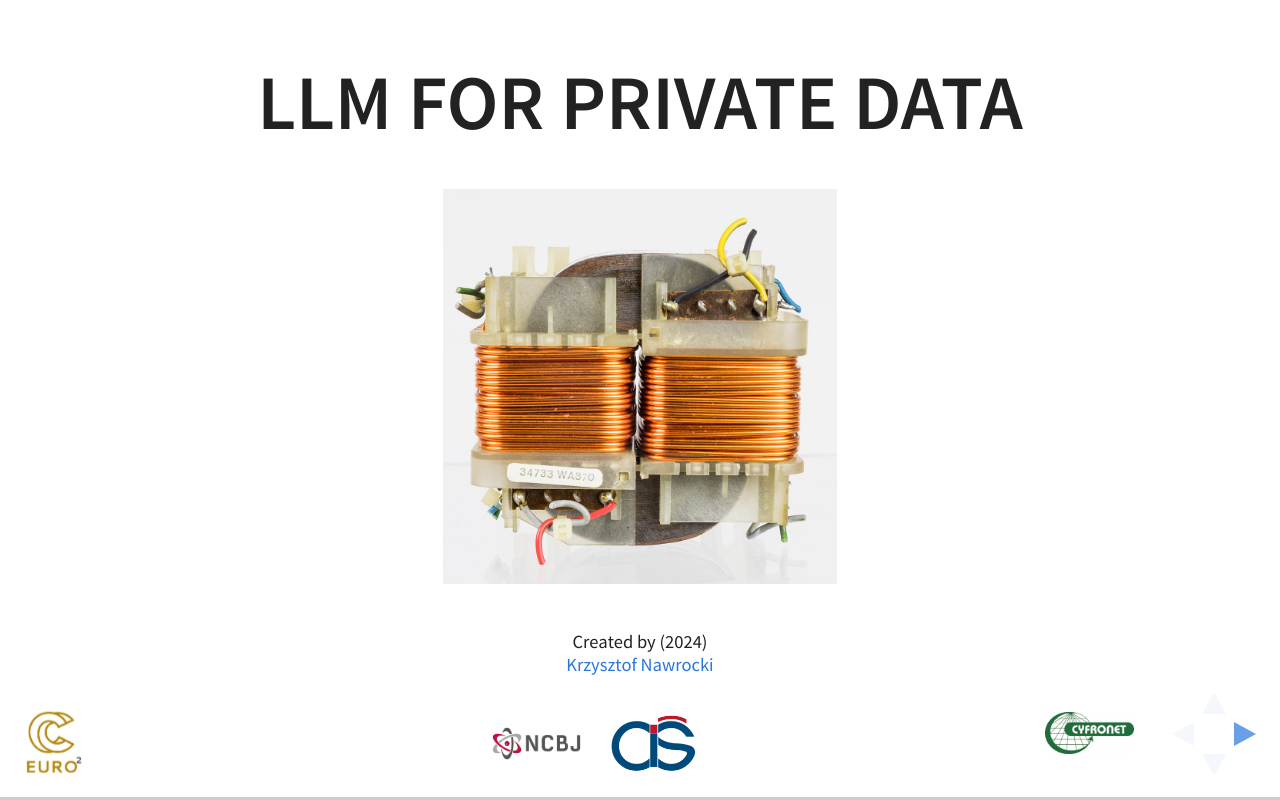
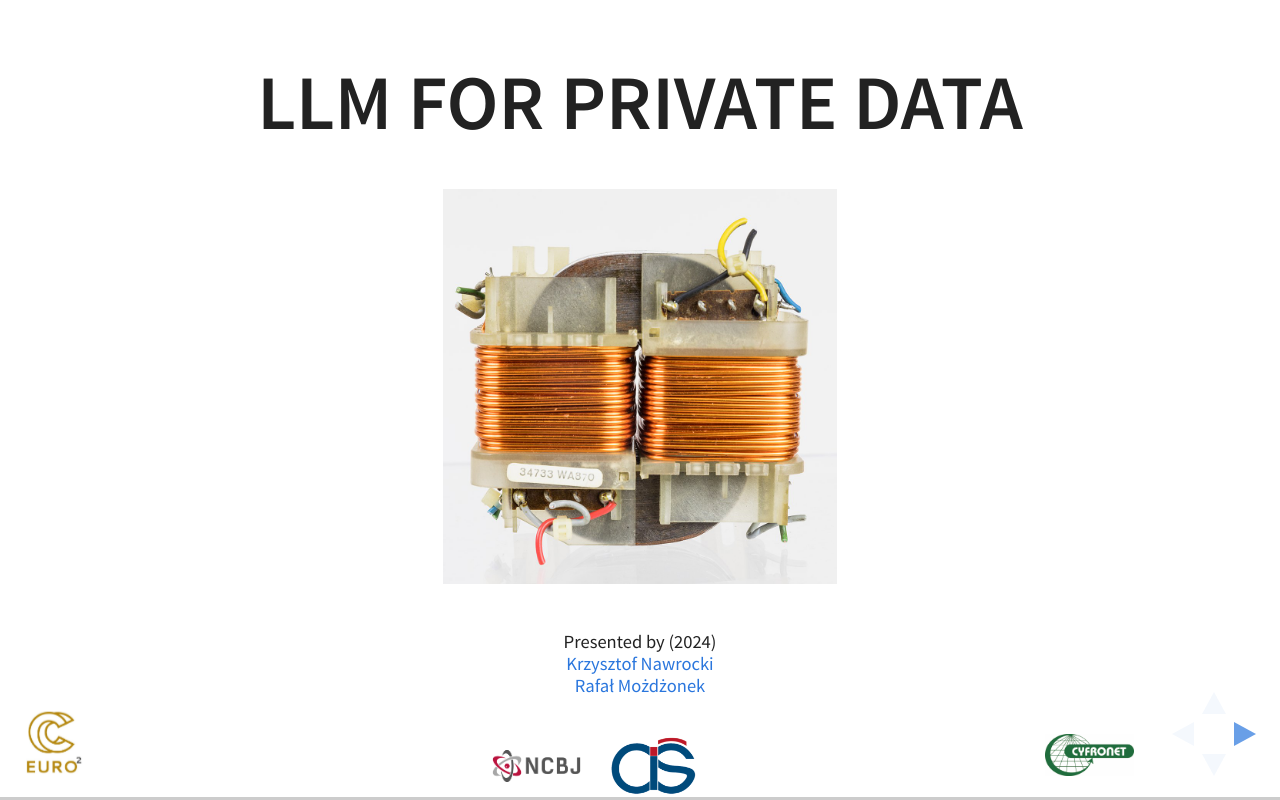
Before and after one commit to knawro/llm_for_private_data, a website: page index.html in a window 1280 px wide. Drawn offline with Linux system fonts and the light colour scheme.

Commit message:
Small updates

```diff
--- a/index.html
+++ b/index.html
@@ -43,9 +43,11 @@
 					<h1>LLM for private data</h1>
 					<img data-src="images/Philips_N4422_-_power_supply_transformer-2098.jpg" width="40%" height="auto">
 					<p>
-					<small>Created by (2024)<br/>
+					<small>Presented by (2024)<br/>
 					<a
 		  			href="mailto:krzysztof.nawrocki@ncbj.gov.pl">Krzysztof Nawrocki</a><br/>
+					<a
+		  			href="mailto:rafal.mozdzonek@ncbj.gov.pl">Rafał Możdżonek</a><br/>
 				    </small>
 					</p>
 					<img data-src="images/ncbj_03_akronim_rgb.png.png" width="12%" height="auto"><img data-src="images/logocis2.png" width="12%" height="auto"> <img data-src="images/logo-cyfronet.png" width="9%" height="auto" align="right">
--- a/markdown/llm_overview.md
+++ b/markdown/llm_overview.md
@@ -22,6 +22,8 @@
 <small>[* The History of the Playground](https://www.cedarworks.com/blog/view/the-history-of-the-playground)</small>
 
 **https://nat.dev**
+
+**https://alonsosilva-nexttokenprediction.hf.space**
 
 !SUB
 
--- a/markdown/llm_transformers.md
+++ b/markdown/llm_transformers.md
@@ -58,6 +58,8 @@
 
 <small>[* Serrano Academy](https://www.youtube.com/watch?v=qaWMOYf4ri8)</small>
 
+Side remark - tokenizers: **https://alonsosilva-tokenizer.hf.space**
+
 !SUB
 
 ## Feature-based attention
```
